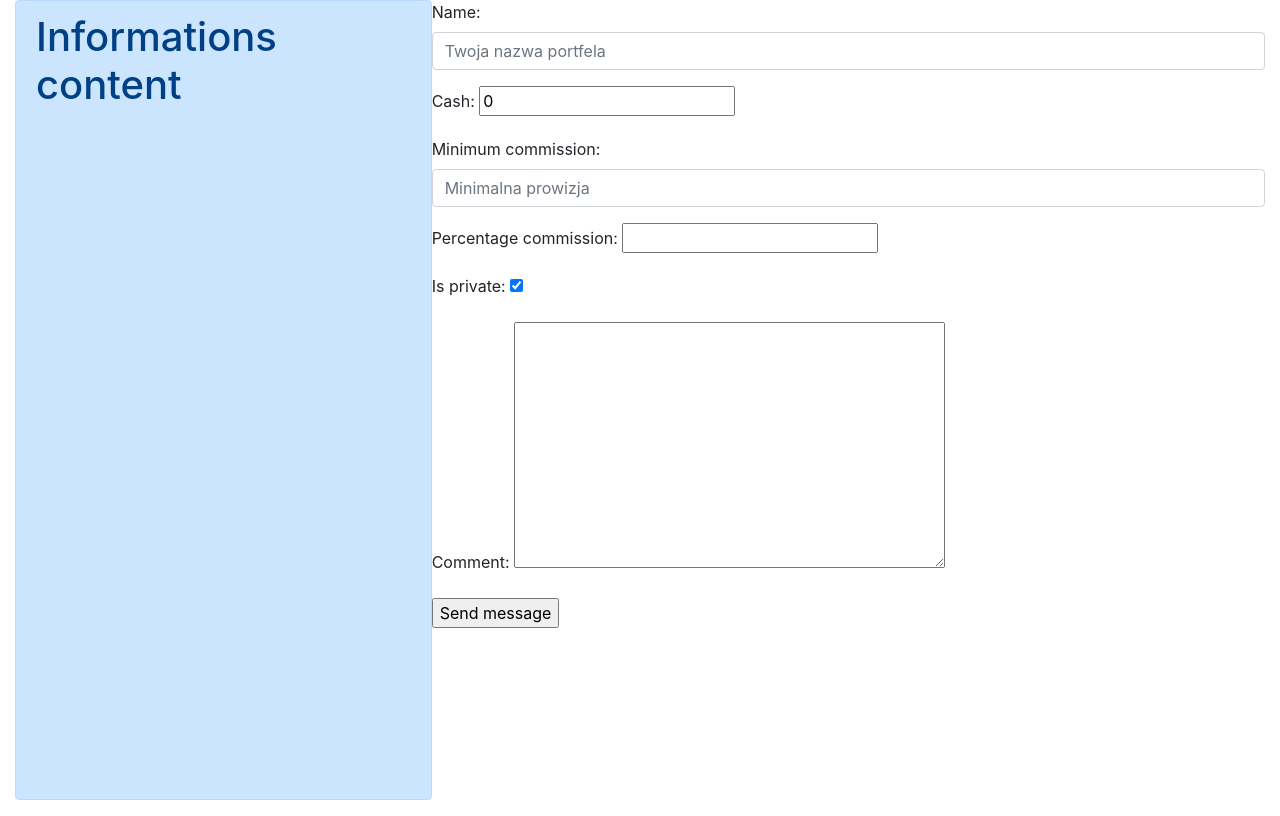
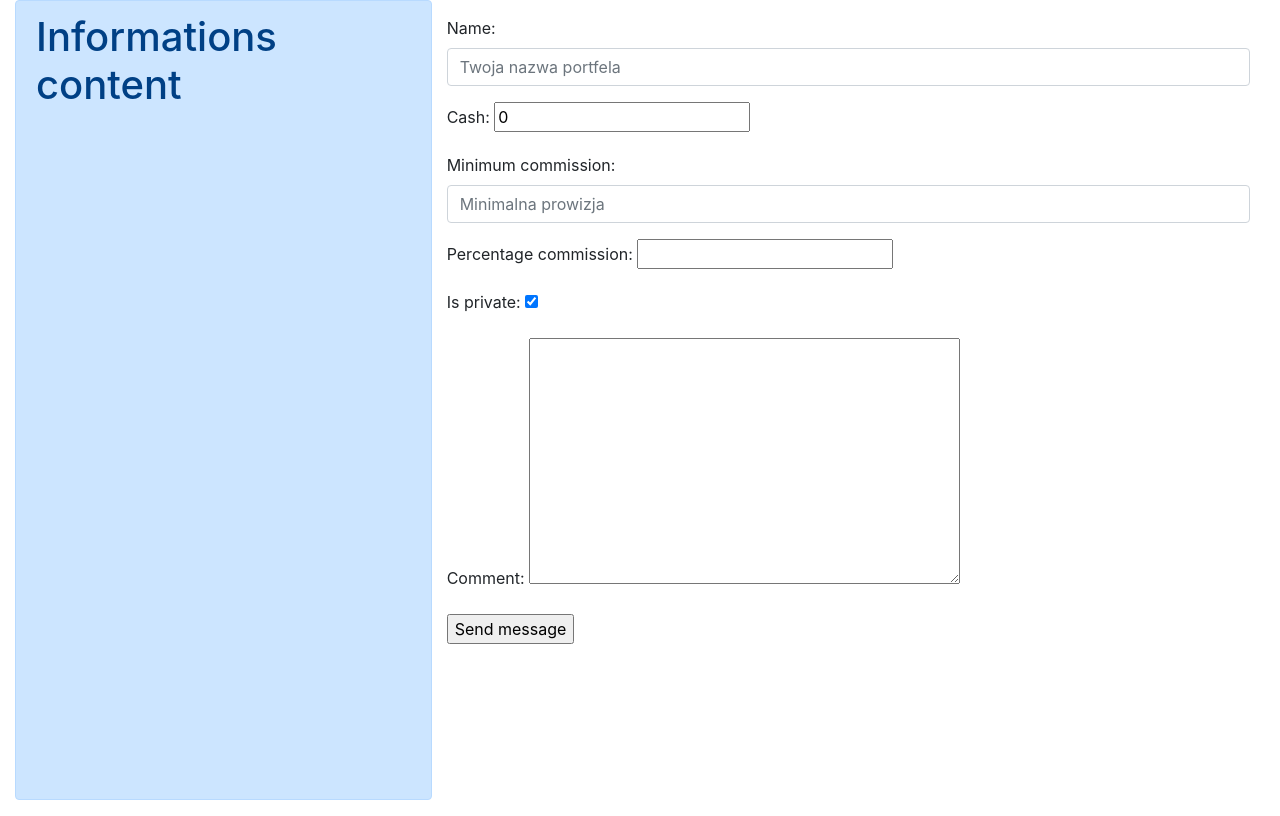
Before and after one commit to kazaname/StockGame, a Django app: page /wallets/create_wallet in a window 1280 px wide. Shown: the part 56-872 px from the top of the page. Run offline with Django 3.2, Linux system fonts and the light colour scheme; the visitor is signed in with stand-in values (Sample User, id 1); some libraries are stand-ins or nearby versions.

Commit message:
Added marging in container div in create_wallet.html file.

```diff
--- a/stock_wallet/templates/stock_wallet/create_wallet.html
+++ b/stock_wallet/templates/stock_wallet/create_wallet.html
@@ -6,10 +6,10 @@
 {% endblock head_content %}
 
 {% block bottomcontent %}
-
+<div class="container-fluid mt-3">
     <form method="post">{% csrf_token %}
         {{ form.as_p }}
         <input type="submit" value="Send message">
     </form>
-
+</div>
 {% endblock bottomcontent %}
```
